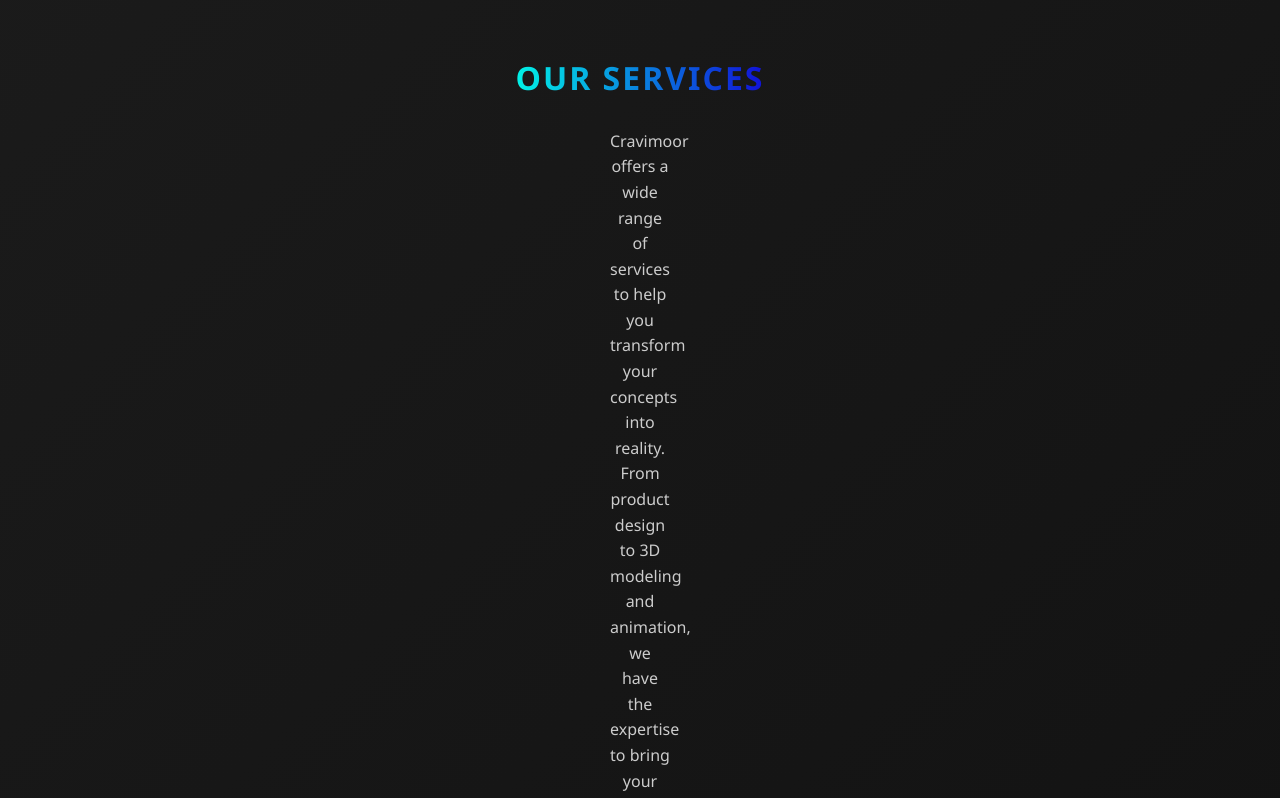
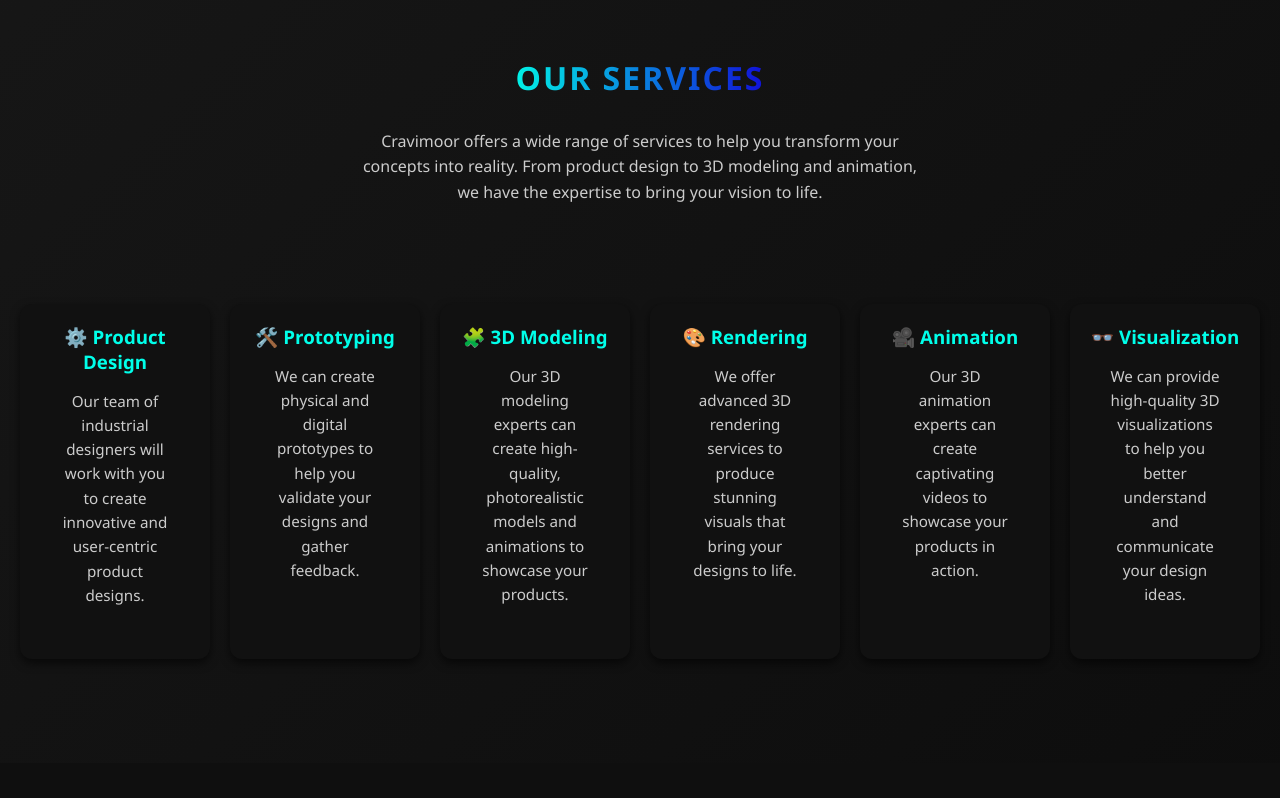
Before and after one commit to Walidghidhaoui/CRAVIMOOR, a React (Create React App) app: page / in a window 1280 px wide. Shown: the part 5480-6278 px from the top of the page. Built offline with nearby package versions, Linux system fonts and the light colour scheme.

Commit message:
Mise à jour globale

```diff
--- a/src/App.css
+++ b/src/App.css
@@ -649,14 +649,14 @@ header {
 
 .our-services > p {
   grid-column: 1 / -1;
-  max-width: 100px;
+  max-width: 600px;
   text-align: center;
   margin: 0 auto 30px;
 }
 
 .service-grid {
   display: grid;
-  grid-template-columns: repeat(auto-fit, minmax(800px, 1fr));
+  grid-template-columns: repeat(auto-fit, minmax(180px, 1fr));
   gap: 20px;
   width: 100%;
   justify-content: center;
```
